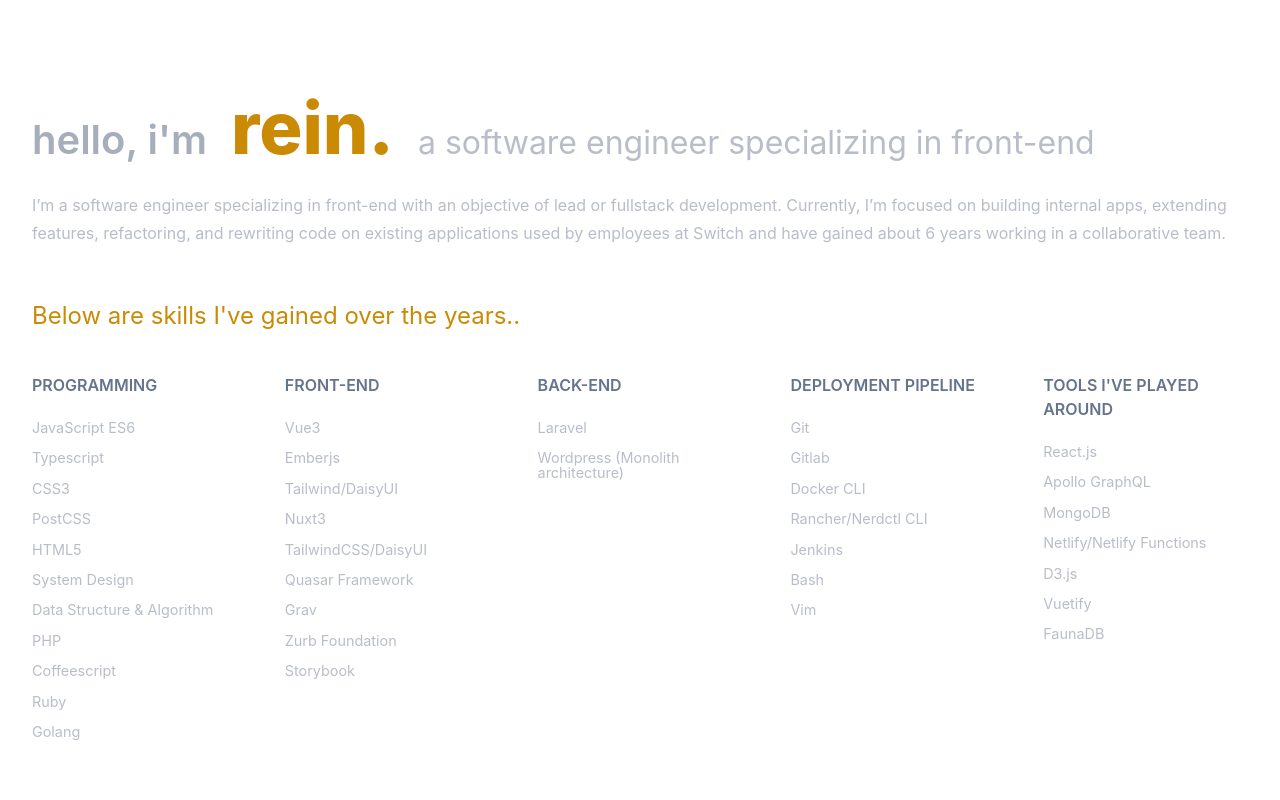
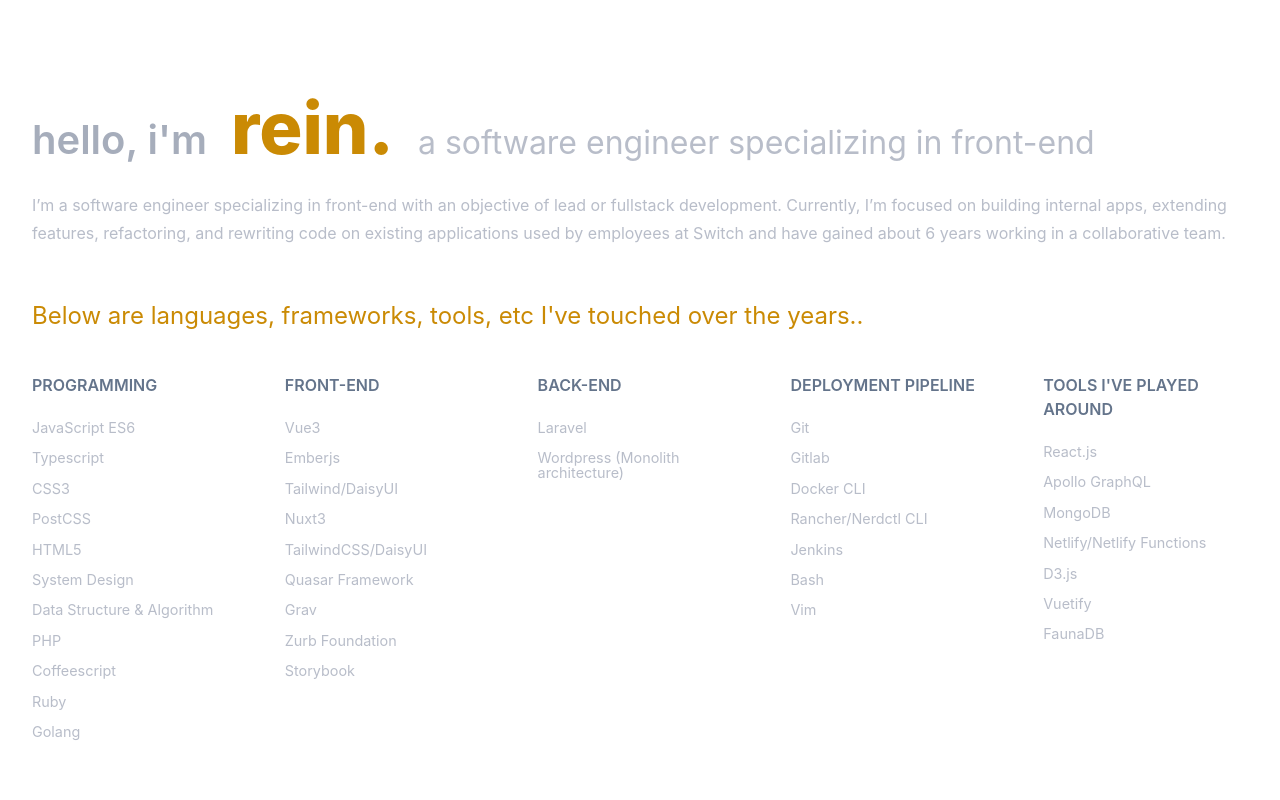
Before and after one commit to rlynjb/ds_ayyy, a Vue app: page / in a window 1280 px wide. Shown: the top 800 px of the page. Built offline with nearby package versions, Linux system fonts and the light colour scheme.

Commit message:
paraphrase

```diff
--- a/src/App.vue
+++ b/src/App.vue
@@ -10,7 +10,7 @@
     </p>
 
     <h5 class="skills-title">
-      Below are skills I've gained over the years..
+      Below are languages, frameworks, tools, etc I've touched over the years..
     </h5>
   </header>
 
```
